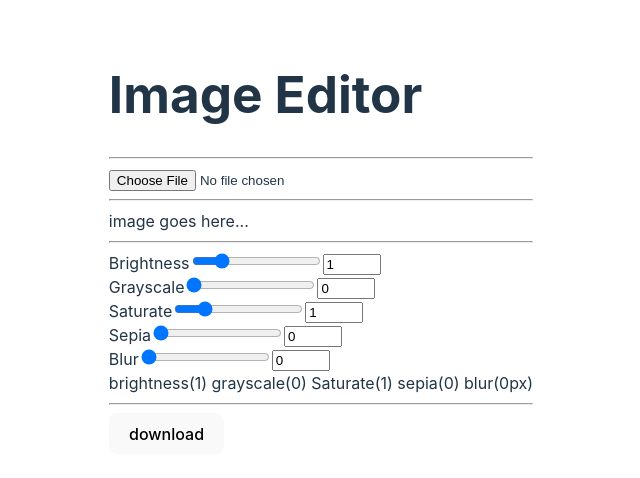
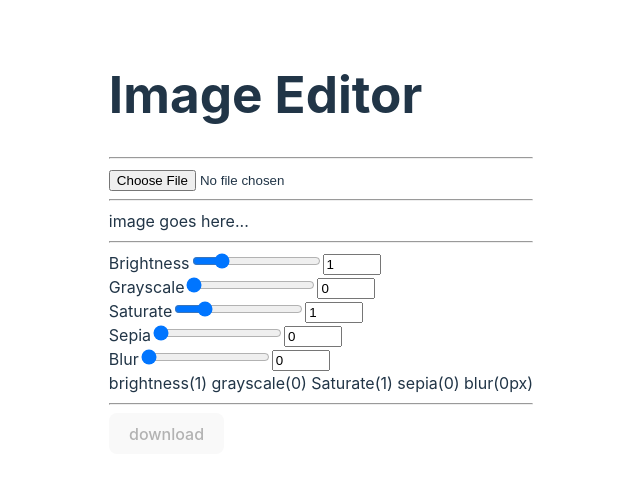
Before and after one commit to alexalannunes/image-editor-css, a React (Vite) app: page / in a window 1280 px wide. Shown: the top 478 px of the page, without its empty margins (319-959 px from the left). Built offline with nearby package versions, Linux system fonts and the light colour scheme.

Commit message:
added disabled

```diff
--- a/src/App.tsx
+++ b/src/App.tsx
@@ -199,6 +199,7 @@ function App() {
       {filterValue}
       <hr />
       <button
+        disabled={!r}
         onClick={() => {
           // TODO canvas ref
           var canvas = document.getElementById('img') as HTMLCanvasElement;
```
